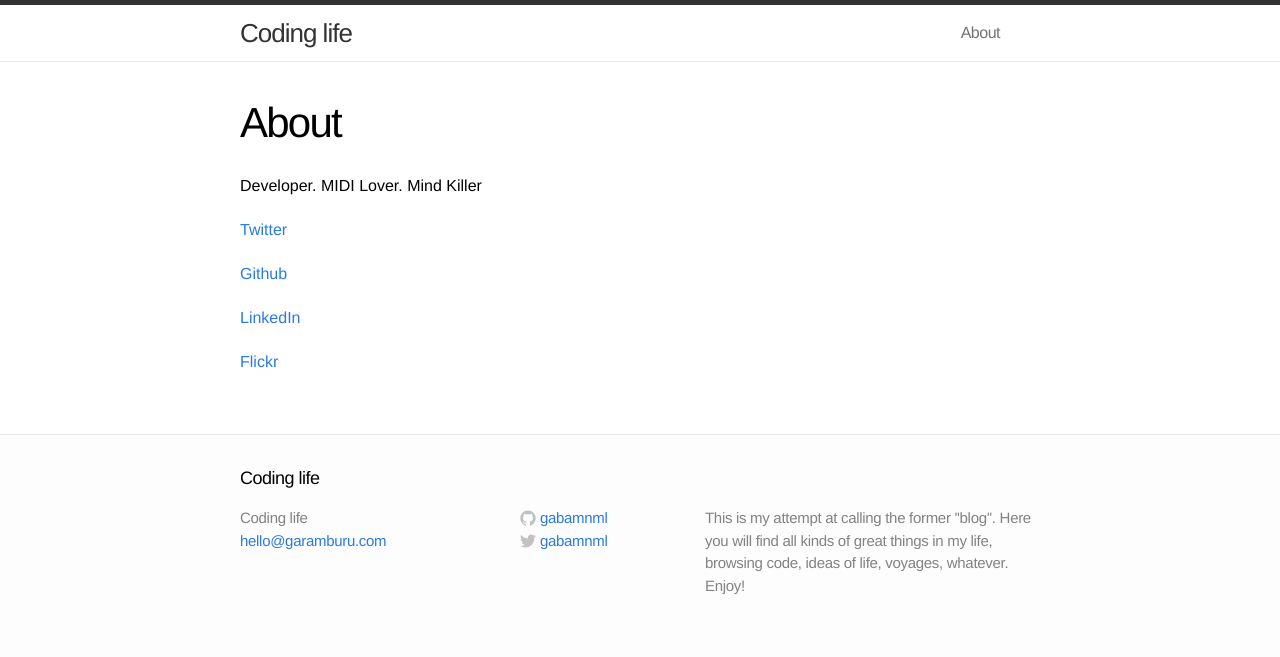
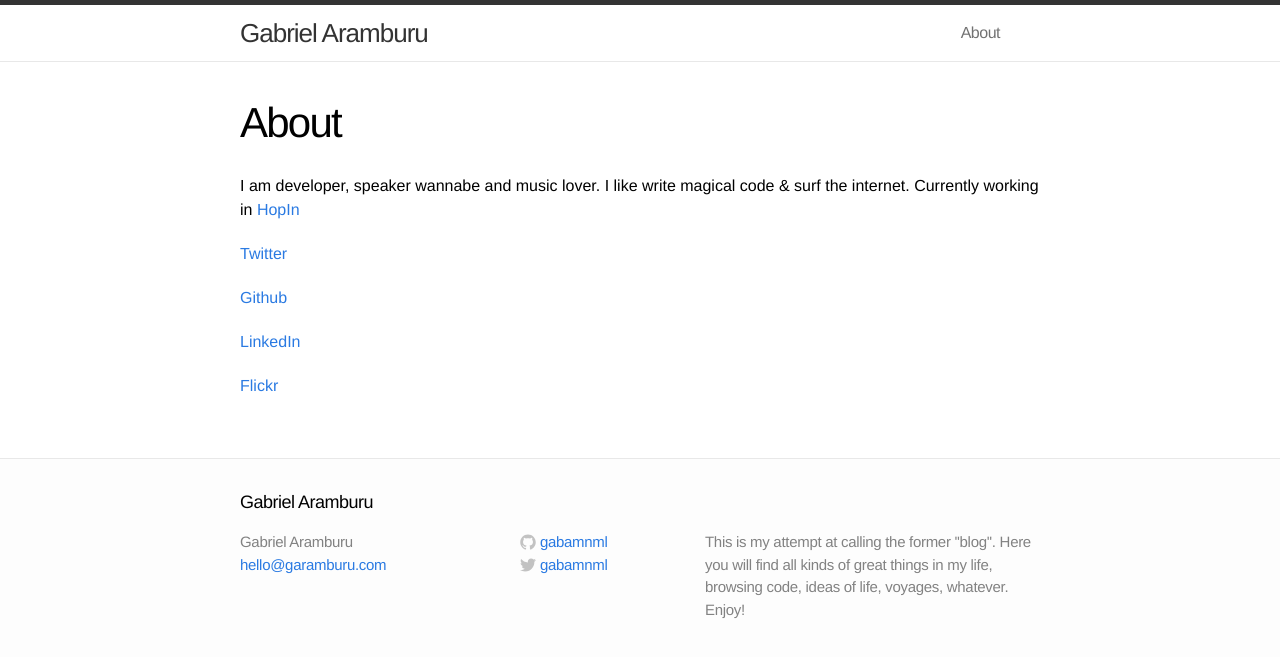
Before and after one commit to gabamnml/blog, a Jekyll site: the page built from about.md, in a window 1280 px wide. Shown: the top 657 px of the page. Built offline with Jekyll 4.4.1, drawn with Linux system fonts in a browser that asks for light colours.

```diff
--- a/_config.yml
+++ b/_config.yml
@@ -1,9 +1,9 @@
 # Site settings
-title: Coding life
+title: Gabriel Aramburu
 email: hello@garamburu.com
 description: "This is my attempt at calling the former ''blog''. Here you will find all kinds of great things in my life, browsing code, ideas of life, voyages, whatever. Enjoy!"
 baseurl: ""
-url: "http://blog.garamburu.com"
+url: "http://garamburu.com"
 username: "gabamnml"
 
 # Build settings
--- a/about.md
+++ b/about.md
@@ -4,8 +4,9 @@ title: About
 permalink: /about/
 ---
 
-Developer. MIDI Lover.
-Mind Killer
+I am developer, speaker wannabe and music lover.
+I like write magical code & surf the internet.
+Currently working in [HopIn](http://hop.in)
 
  [Twitter](https://twitter.com/gabamnml)
 
```
Also changed, not shown: _posts/2014-06-11-welcome-to-asdf.markdown (added, +18 -0 lines), _posts/2014-06-11-welcome-to-jekyll.markdown (deleted, +0 -24 lines).
